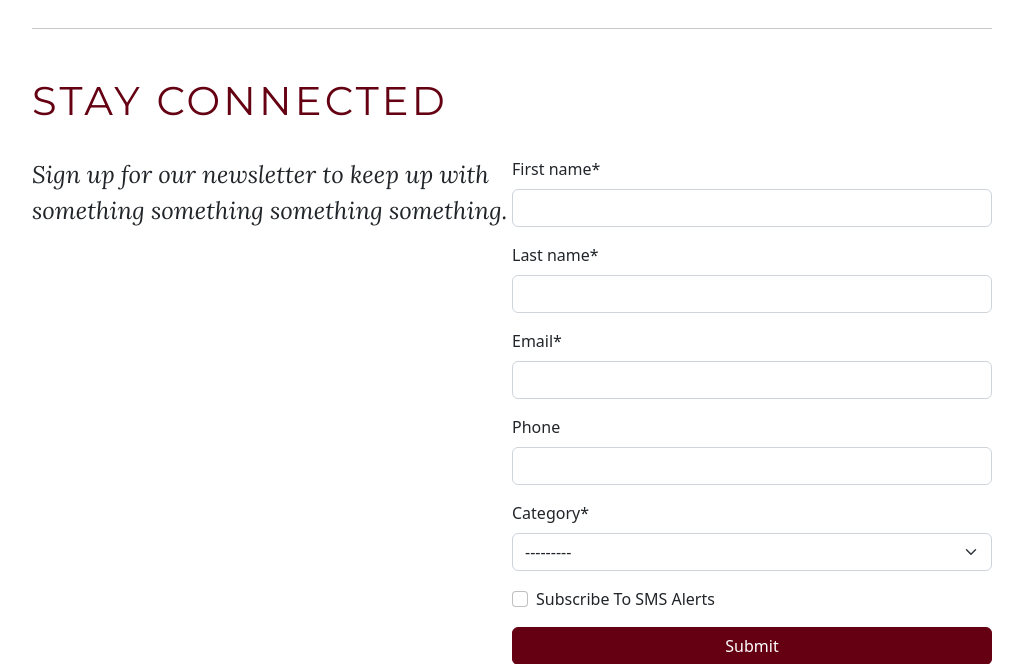
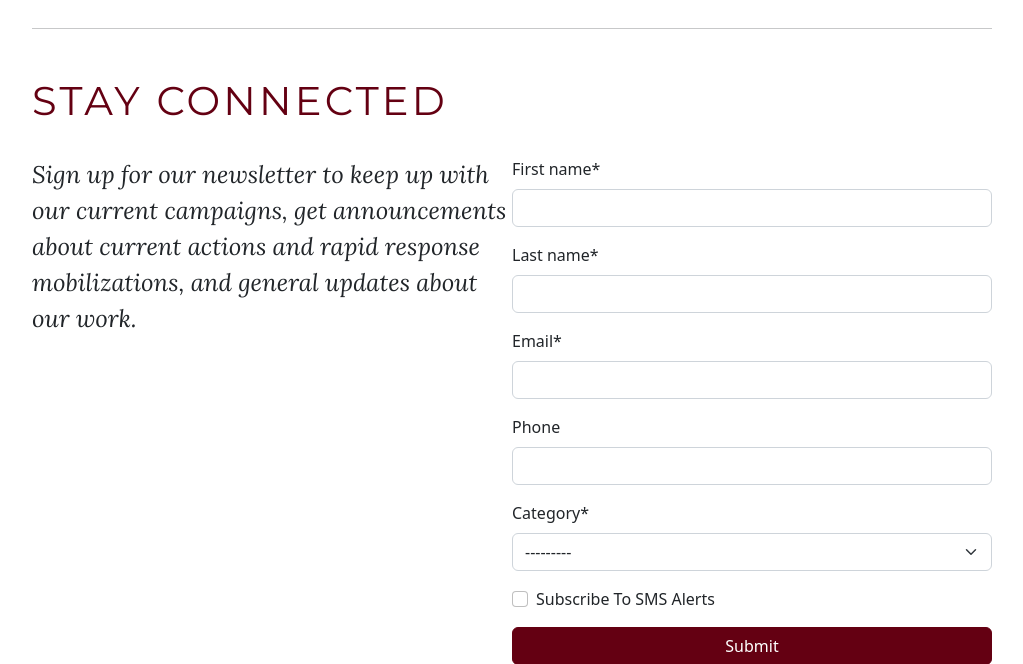
Before and after one commit to saraabi/django_aroc, a Django app: page / in a window 1280 px wide. Shown: the part 2048-2712 px from the top of the page, without its empty margins (128-1151 px from the left). Run offline with Django 4.2, Linux system fonts and the light colour scheme; some libraries are stand-ins or nearby versions.

Commit message:
newsletter text

```diff
--- a/templates/about.html
+++ b/templates/about.html
@@ -20,7 +20,7 @@
     <h3 class="SectionTitle text-uppercase">Stay Connected</h3>
     <div class="d-flex flex-lg-row flex-column py-4">
         <div style="flex:1;">
-            <p>Sign up for our newsletter to keep up with something something something something. </p>
+            <p>Sign up for our newsletter to keep up with our current campaigns, get announcements about current actions and rapid response mobilizations, and general updates about our work. </p>
         </div>
         <div style="flex:1;">
             <form>
--- a/templates/index.html
+++ b/templates/index.html
@@ -45,7 +45,7 @@
     <h3 class="SectionTitle text-uppercase">Stay Connected</h3>
     <div class="d-flex flex-lg-row flex-column py-4">
         <div style="flex:1;">
-            <p>Sign up for our newsletter to keep up with something something something something. </p>
+            <p>Sign up for our newsletter to keep up with our current campaigns, get announcements about current actions and rapid response mobilizations, and general updates about our work.</p>
         </div>
         <div style="flex:1;">
             {% crispy form form.helper %}
```
